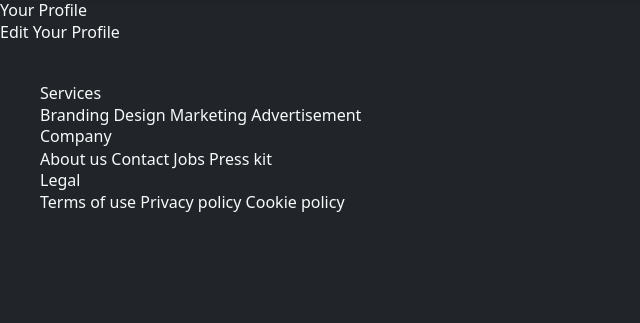
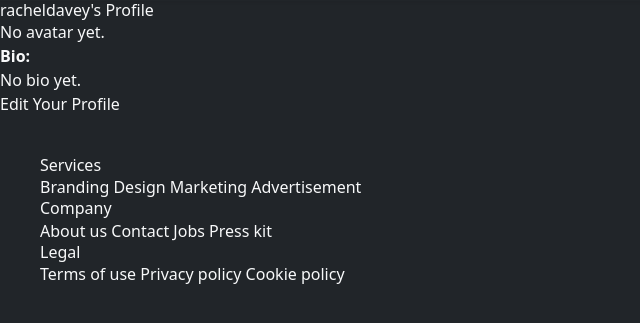
Before and after one commit to rachel1davey/movie_tracker_django, a Django app: page /profile/ in a window 1280 px wide. Shown: the part 163-486 px from the top of the page, without its empty margins (0-640 px from the left). Run offline with Django 4.2, Linux system fonts and the light colour scheme; a user stored in the database is signed in; data comes from the database, SQL or seed files in the repository; both versions use the stored data as it was after the commit; some libraries are stand-ins or nearby versions.

Commit message:
Refactor profile templates: improve structure and readability in own_profile and user_profile templates

```diff
--- a/movie_tracker/core/templates/core/own_profile.html
+++ b/movie_tracker/core/templates/core/own_profile.html
@@ -1,6 +1,17 @@
 {% extends "base.html" %}
 {% block title %}Your Profile{% endblock title %}
+
 {% block content %}
-<h1>Your Profile</h1>
+<h1>{{ request.user.username }}'s Profile</h1>
+
+{% if profile.avatar %}
+    <img src="{{ profile.avatar.url }}" alt="Avatar" width="150" />
+{% else %}
+    <p>No avatar yet.</p>
+{% endif %}
+
+<p><strong>Bio:</strong></p>
+<p>{{ profile.bio|default:"No bio yet." }}</p>
+
 <a href="{% url "core:edit_profile" %}">Edit Your Profile</a>
 {% endblock content %}
```
Also changed, not shown: movie_tracker/core/templates/core/user_profile.html (+8 -10 lines), movie_tracker/db.sqlite3.
